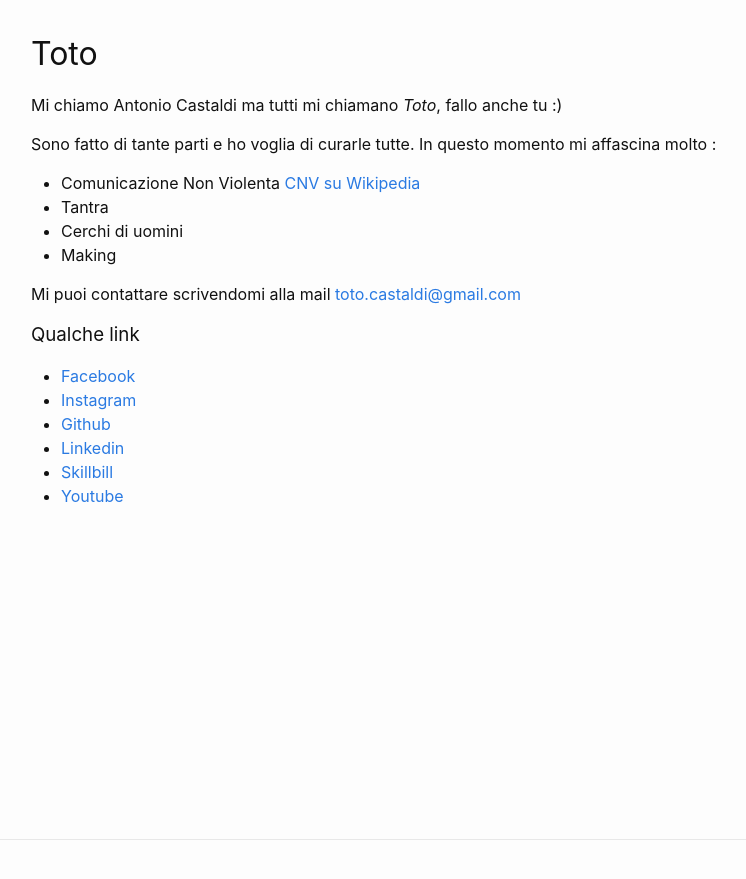
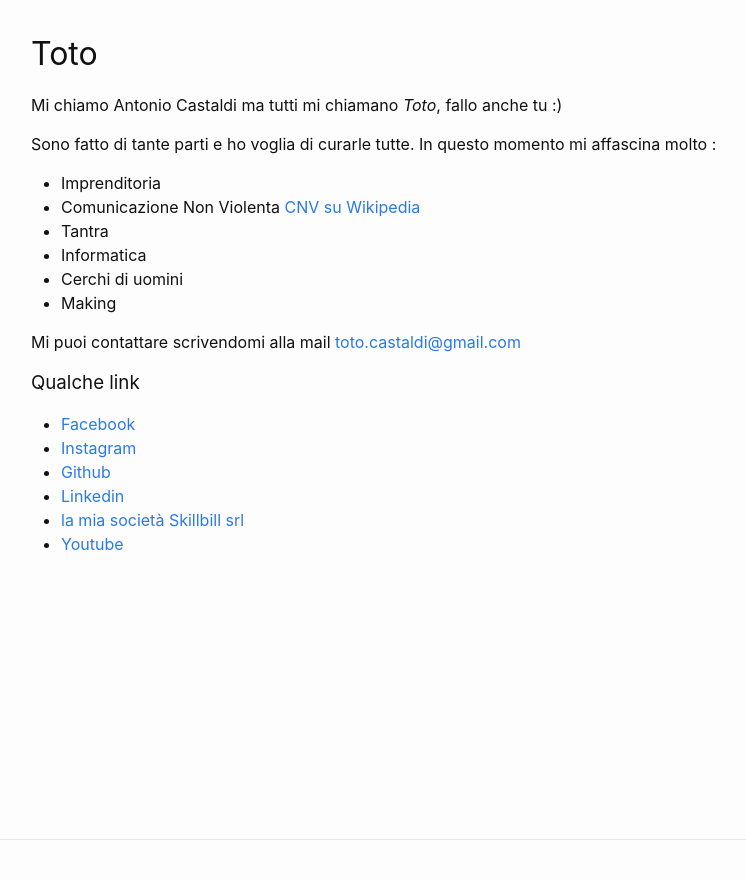
Before and after one commit to toto-castaldi/toto-castaldi.github.io, a Jekyll site: the page built from index.markdown, in a window 1280 px wide. Shown: the top 879 px of the page, without its empty margins (239-985 px from the left). Built offline with Jekyll 4.4.1, drawn with Linux system fonts in a browser that asks for light colours.

Commit message:
Skillbill

```diff
--- a/index.markdown
+++ b/index.markdown
@@ -6,8 +6,10 @@ title: Toto
 Mi chiamo Antonio Castaldi ma tutti mi chiamano *Toto*, fallo anche tu :)
 
 Sono fatto di tante parti e ho voglia di curarle tutte. In questo momento mi affascina molto :
+* Imprenditoria
 * Comunicazione Non Violenta [CNV su Wikipedia](https://it.wikipedia.org/wiki/Comunicazione_nonviolenta)
 * Tantra
+* Informatica
 * Cerchi di uomini
 * Making
 
@@ -18,5 +20,5 @@ Mi puoi contattare scrivendomi alla mail [toto.castaldi@gmail.com](mailto:toto.c
  - [Instagram](https://www.instagram.com/toto.castaldi/)
  - [Github](https://github.com/toto-castaldi)
  - [Linkedin](https://www.linkedin.com/in/antoniocastaldi)
- - [Skillbill](https://www.skillbill.it)
+ - [la mia società Skillbill srl](https://www.skillbill.it)
  - [Youtube](https://www.youtube.com/user/toto0castaldi)
```
